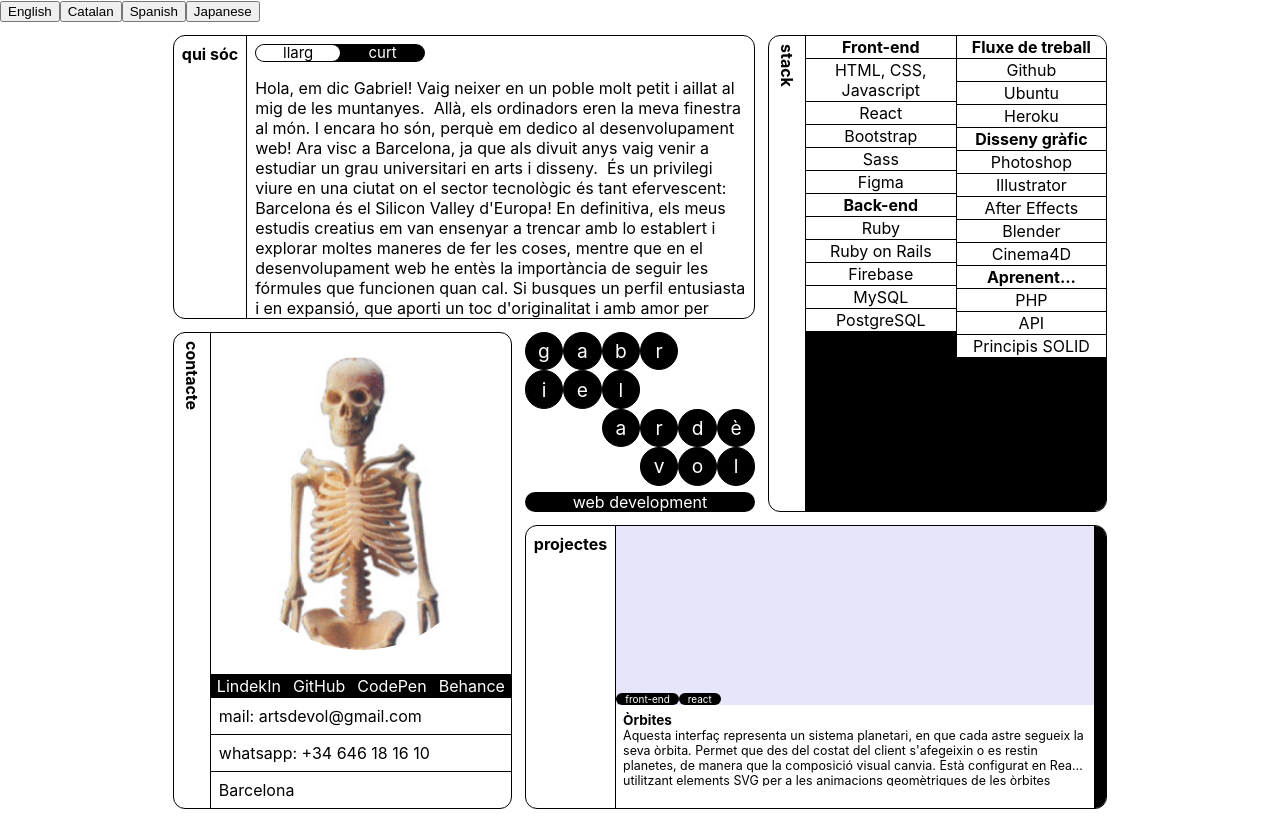
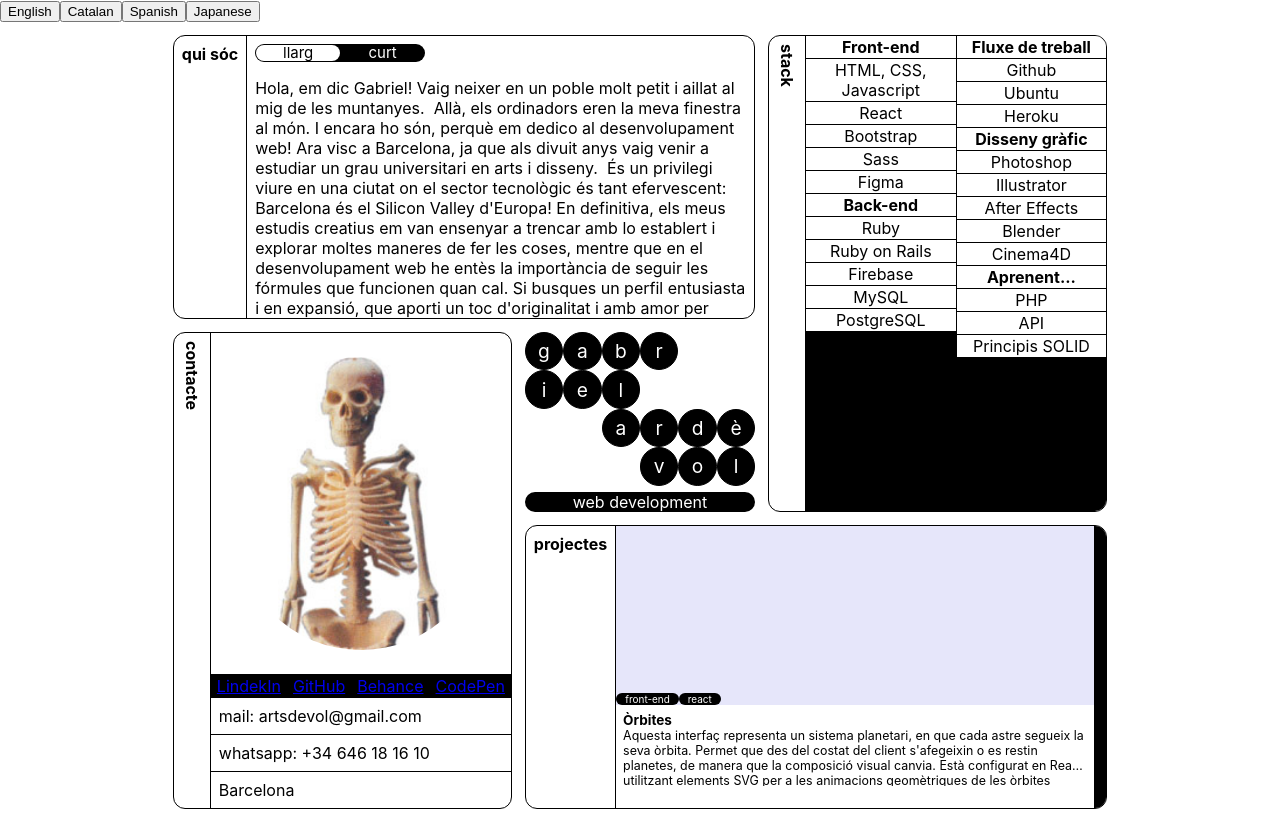
Before and after one commit to gabrielardevol/portfolio-3, a React (Create React App) app: page / in a window 1280 px wide. Built offline with nearby package versions, Linux system fonts and the light colour scheme.

Commit message:
added links to #contact

```diff
--- a/src/components/Contact.js
+++ b/src/components/Contact.js
@@ -17,10 +17,10 @@ const Contact = React.forwardRef((props, ref) => {
         </div>
         <div >
           <ul>
-            <li>LindekIn</li>
-            <li>GitHub</li>
-            <li>CodePen</li>
-            <li>Behance</li>
+            <li><a href="https://www.linkedin.com/in/gabrielardevol/" target="_blank">LindekIn</a></li>
+            <li><a href="https://github.com/gabrielardevol" target="_blank">GitHub</a></li>
+            <li><a href="https://www.behance.net/gabrielardvol" target="_blank">Behance</a></li>
+            <li><a href="https://codepen.io/gabrielardevol/" target="_blank">CodePen</a></li>
           </ul>
           <ul>
             <li>{t('contact.mail')}: artsdevol@gmail.com</li>
```
Also changed, not shown: TODO.txt.
